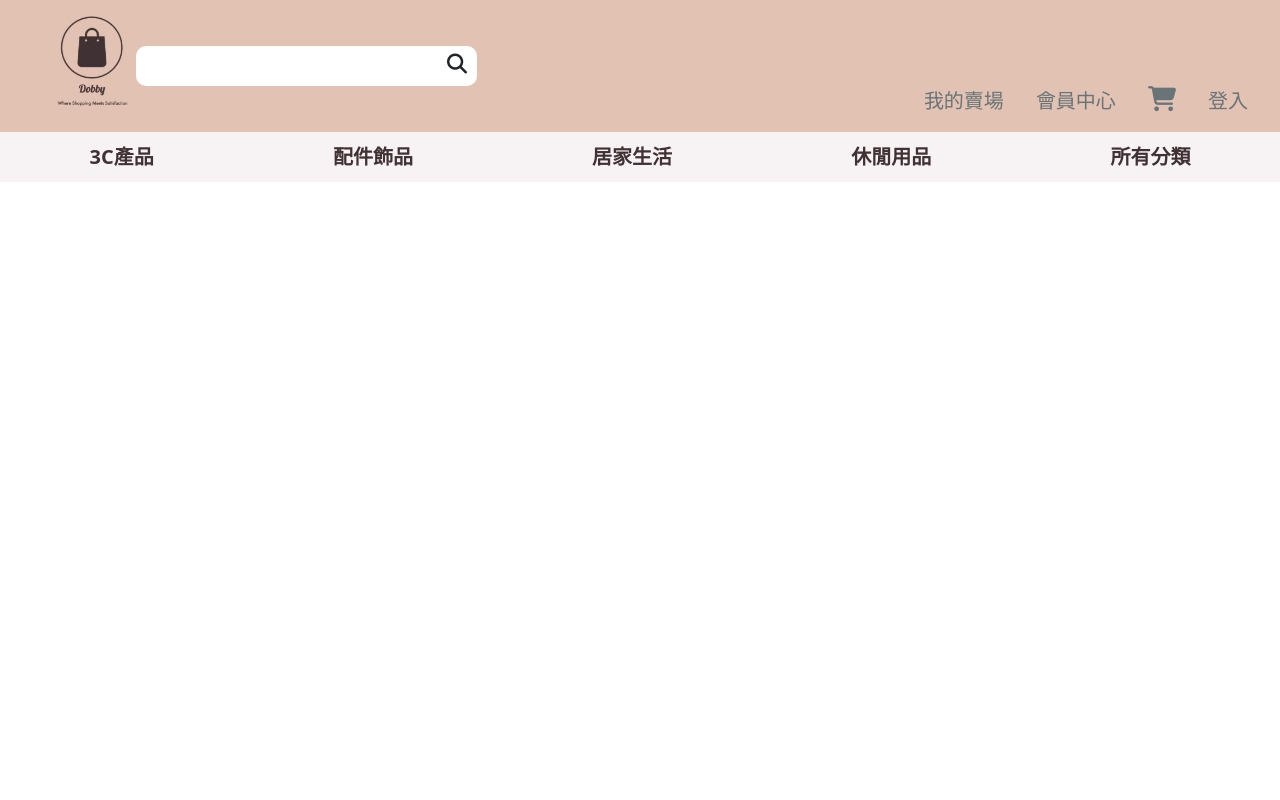
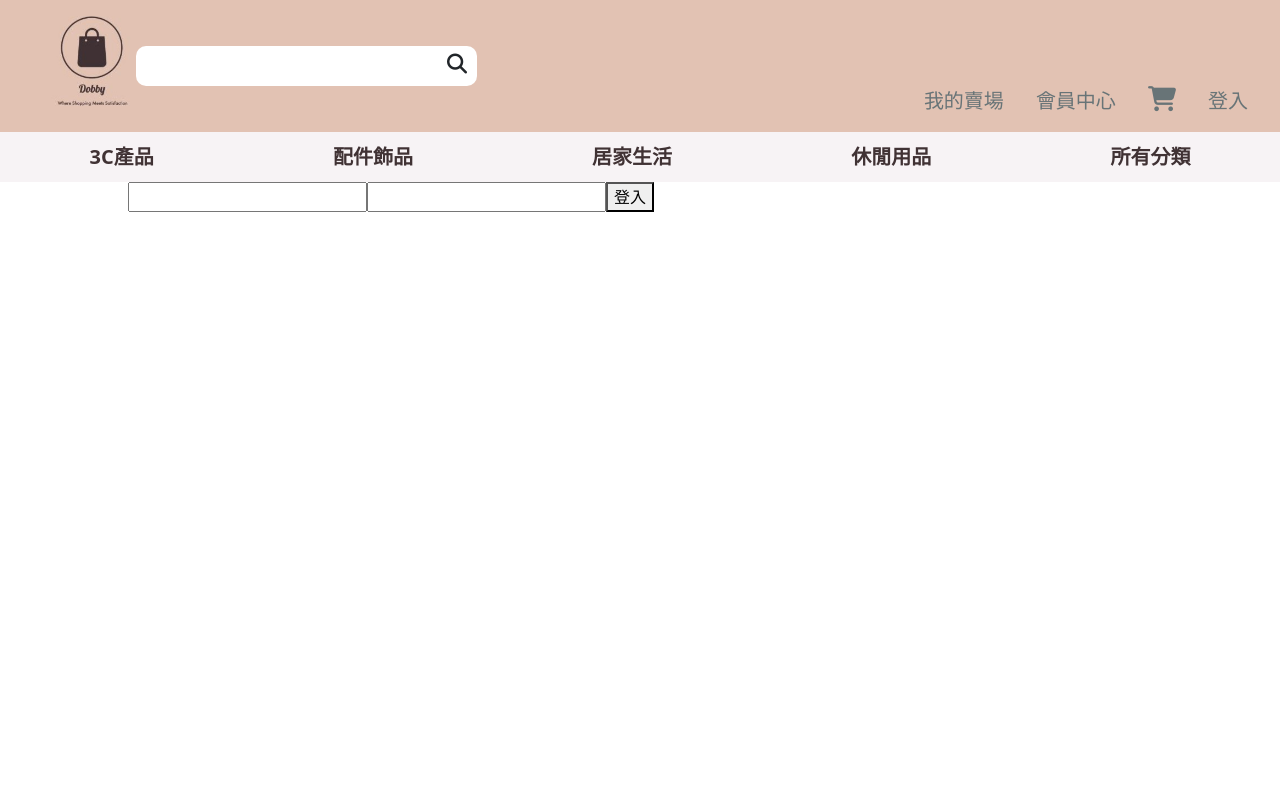
Before and after one commit to BruceTechno/shopping_platform_fron_end, a Vue app: page /login in a window 1280 px wide. Shown: the top 800 px of the page. Built offline with nearby package versions, Linux system fonts and the light colour scheme.

Commit message:
update 0536 06/08

```diff
--- a/src/App.vue
+++ b/src/App.vue
@@ -24,6 +24,10 @@ body{
     margin: 0;
     min-width: 1270px;
 }
+#app{
+    min-width: 1270px;
+
+}
 .showData{
     width: 80vw;
     height: 100vh;
--- a/src/components/Footer.vue
+++ b/src/components/Footer.vue
@@ -11,6 +11,7 @@
 footer{
     width: 100vw;
     height: 100px;
+    min-width: 1270px;
     background-color: #E2C2B3;
     font-size: 2rem;
     display: flex;
--- a/src/components/Header.vue
+++ b/src/components/Header.vue
@@ -59,7 +59,7 @@ import { RouterLink } from 'vue-router';
     display: flex;
     justify-content: space-between;
     align-items: end;
-
+    min-width: 1270px;
     .function-group {
         display: flex;
     }
@@ -116,9 +116,11 @@ header {
     width: 100vw;
     background-color: #E2C2B3;
     font-size: 20px;
+    min-width: 1270px;
 
     .category {
         width: 100vw;
+        min-width: 1270px;
         padding: 10px 0;
         display: flex;
         justify-content: space-around;
--- a/src/router/index.js
+++ b/src/router/index.js
@@ -6,6 +6,8 @@ import MyMarketView from "../views/MyMarket.vue"
 import CommodityView from "../views/Commodity.vue"
 import OrderView from "../views/OrderView.vue"
 import ShopCar from "../views/ShopCar.vue"
+import Login from "../views/Login.vue"
+
 
 
 
@@ -50,6 +52,7 @@ const router = createRouter({
     {
       path: '/login',
       name: 'login',
+      component :Login
     },
     {
       path: '/shopping-car',
--- a/src/views/HomeView.vue
+++ b/src/views/HomeView.vue
@@ -39,6 +39,10 @@
 </template>
 
 <style lang="scss" scoped>
+
+.carousel{
+    min-width: 1270px;
+}
 .carousel-item {
     img {
         height: 300px;
--- /dev/null
+++ b/src/views/Login.vue
@@ -0,0 +1,43 @@
+<script>
+export default {
+    data() {
+        return {
+            account: null,
+            pwd: null
+        }
+    },
+    methods: {
+        login() {
+            const body = {
+                account: this.account,
+                pwd: this.pwd
+            }
+
+            console.log(body)
+
+            fetch("http://localhost:8080/login", {
+                method: "POST",
+                headers: {
+                    "Content-Type": "application/json"
+                },
+                body: JSON.stringify(body),
+                credentials: "include"
+            })
+                .then(res => res.json())
+                .then(data => {
+                    console.log(data)
+                })
+        }
+    }
+}
+</script>
+
+<template>
+    <div>
+        <input type="text" v-model="account">
+        <input type="password" v-model="pwd">
+        <button type="button" @click="login">登入</button>
+    </div>
+</template>
+
+<style></style>
--- a/src/views/ShopCar.vue
+++ b/src/views/ShopCar.vue
@@ -1,4 +1,17 @@
 <script>
+export default{
+    mounted() {
+        fetch("http://localhost:8080/get_shopping_car_info",{
+            credentials:'include',
+            method: "GET",
+        })
+        .then(res => res.json())
+                .then(data => {
+                    console.dir(data)
+                })
+
+    }
+}
 </script>
 
 <template>
```
